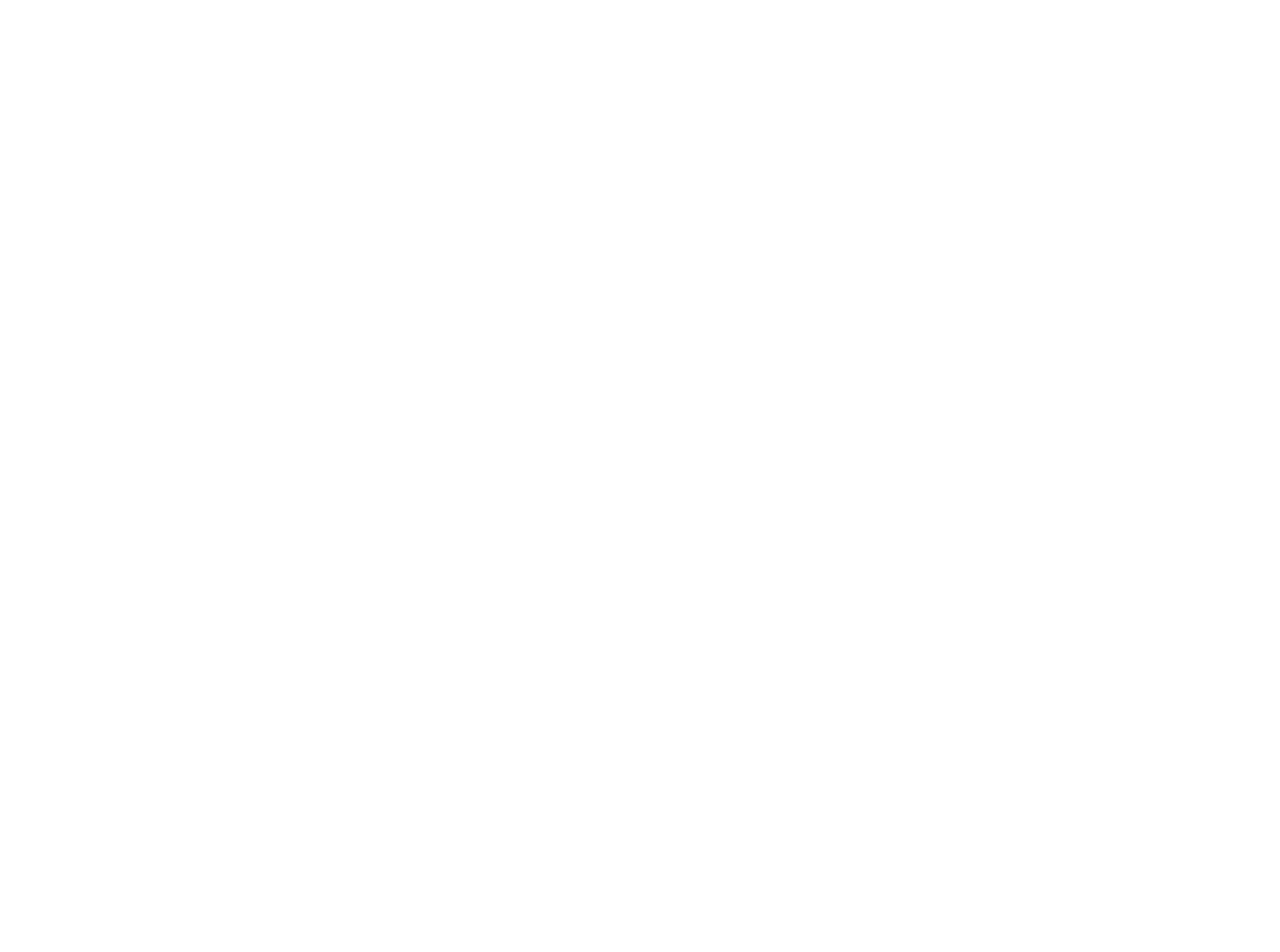
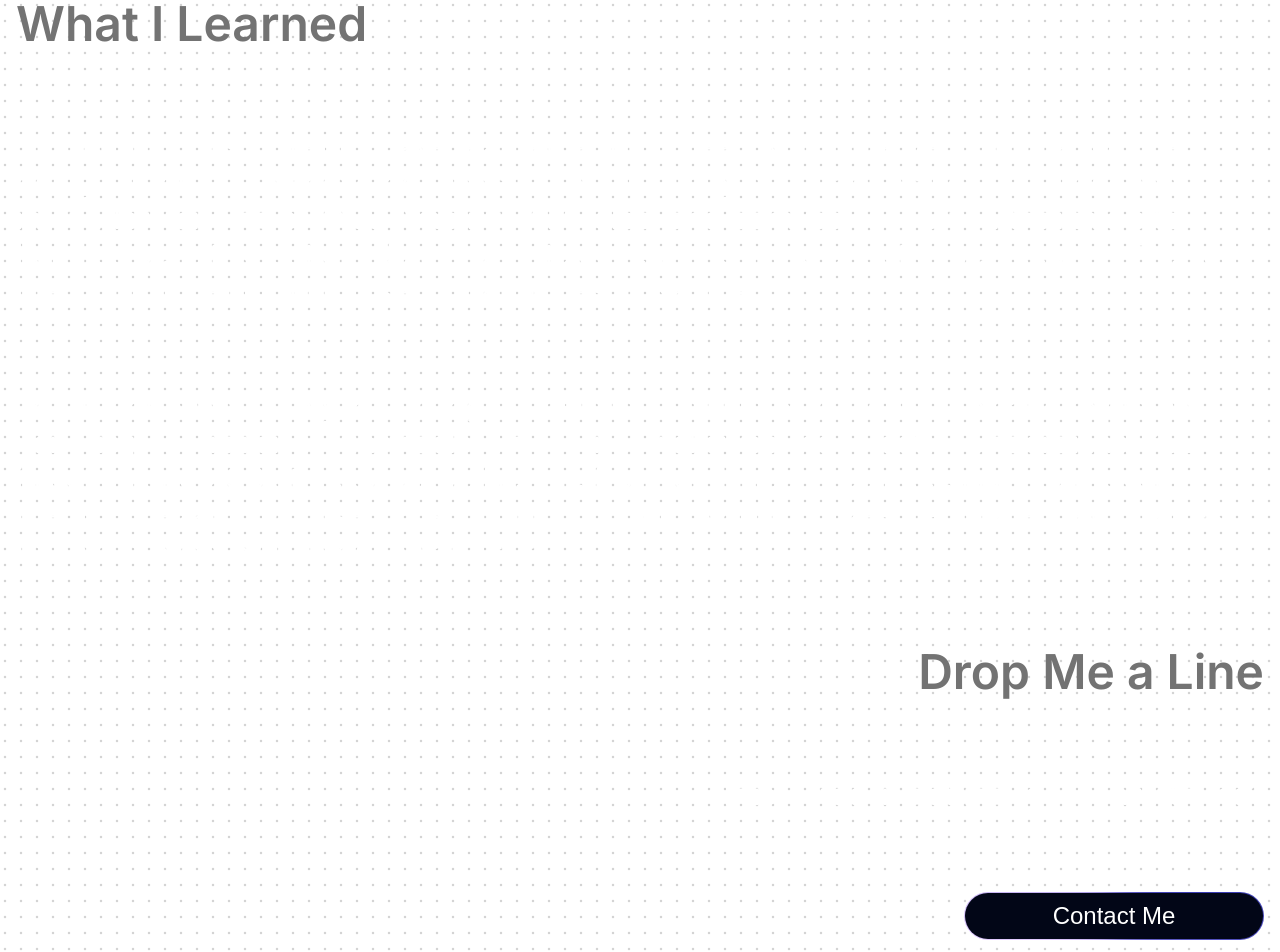
Before and after one commit to Jkhall81/React-Portfolio, a Next.js app: page /projects/u-well in a window 1280 px wide. Shown: the part 6400-7352 px from the top of the page. Before the commit the page ends 6400 px from the top, so only its background shows below. Built offline with nearby package versions, Linux system fonts and the light colour scheme; a web font is replaced by a local one.

Commit message:
done with u-well tour page for now.

```diff
--- a/app/(tabs)/projects/u-well/page.tsx
+++ b/app/(tabs)/projects/u-well/page.tsx
@@ -7,6 +7,7 @@
 import Link from "next/link";
 import { ProjectPics } from "@/components/ProjectPics";
 import { ProjectImages } from "@/utils/data/projectData";
+import { MagicButton } from "@/components/ui/MagicButton";
 
 const headingStyles = "text-3xl font-bold";
 const h2Styles = "text-5xl text-neutral-500 font-semibold";
@@ -100,6 +101,35 @@
           </div>
         </div>
         <ProjectPics images={ProjectImages} />
+        <div className="4xl:px-20 px-4">
+          <h2 className={`${h2Styles} pb-20`}>What I Learned</h2>
+          <p className="prose pb-20 text-white text-3xl">
+            Throughout this project, I have learned a great deal, with more yet
+            to come. On the design front, I've discovered the value of
+            simplicity and its effectiveness. I deepened my understanding of AWS
+            Amplify, IAM roles, and permissions. Given that this site handles
+            sensitive patient data, I prioritized learning more about
+            cybersecurity. This led me to implement content security policies in
+            Next.js.
+          </p>
+          <p className="prose pb-20 text-white text-3xl">
+            To further enhance my knowledge, I installed Kali Linux via
+            VirtualBox and explored various penetration testing tools. This
+            journey allowed me to better understand SQL injection and XSS
+            attacks, as well as the front-end measures necessary to prevent
+            them. For example, I used Prisma in this project, which utilizes
+            parameterized queries to help prevent SQL injection attacks.
+          </p>
+        </div>
+        <div className="4xl:px-20 pb-20 px-4 flex flex-col items-end">
+          <h2 className={`${h2Styles} pb-20`}>Drop Me a Line</h2>
+          <p className="prose pb-20 text-white text-3xl">
+            Interested in getting in touch with me?
+          </p>
+          <Link href="/contact-me">
+            <MagicButton classNames="w-[300px] text-2xl" title="Contact Me" />
+          </Link>
+        </div>
       </HeroHighlight>
     </div>
   );
```
